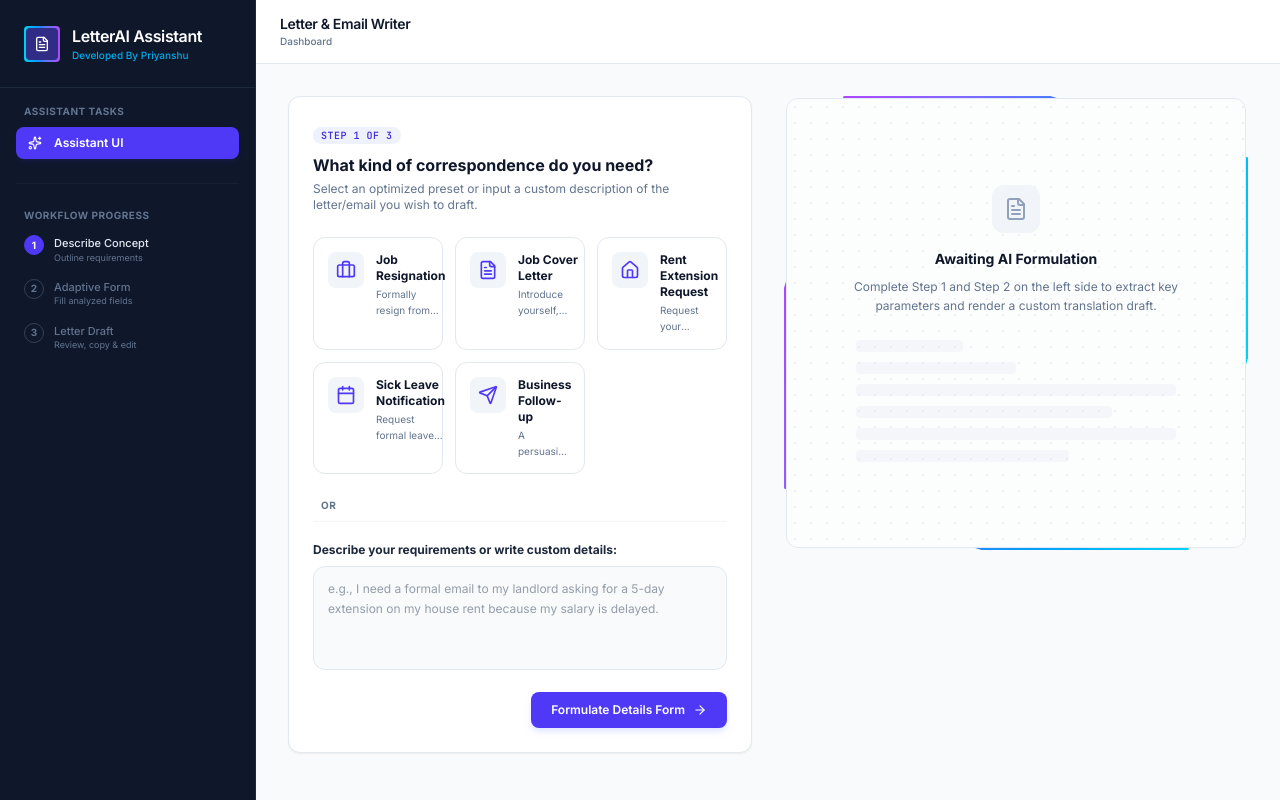
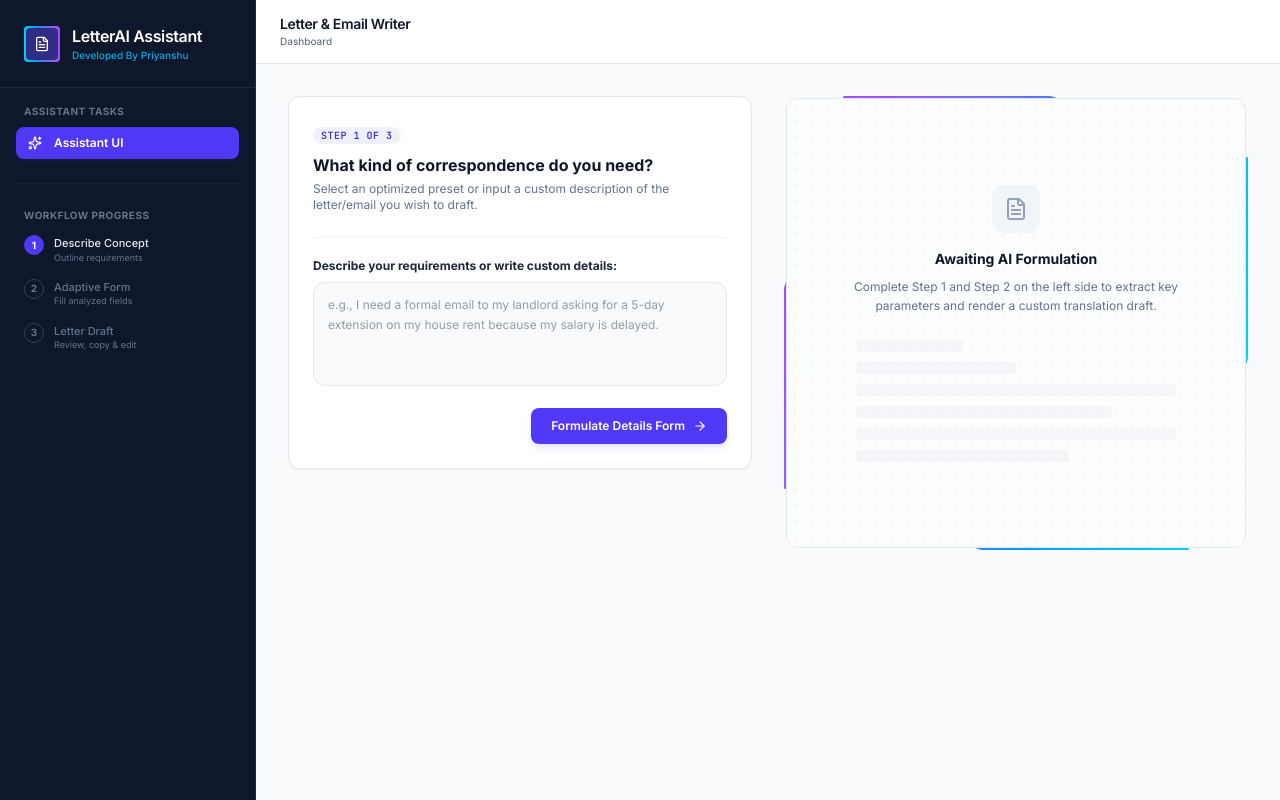
Before and after one commit to priyanshu-it/Letter-AI-Assistant, a React (Vite) app: page / in a window 1280 px wide. Built offline with nearby package versions, Linux system fonts and the light colour scheme.

Commit message:
src/components/StepOnePanel.tsx

```diff
--- a/src/components/StepOnePanel.tsx
+++ b/src/components/StepOnePanel.tsx
@@ -28,7 +28,7 @@ export function StepOnePanel({
         <p className="text-xs text-slate-500 mt-1">Select an optimized preset or input a custom description of the letter/email you wish to draft.</p>
       </div>
 
-      <div className="hidden sm:grid grid-cols-3 gap-3 mb-6">
+      {/* <div className="hidden sm:grid grid-cols-3 gap-3 mb-6">
         {PRESET_TOPICS.map((preset) => (
           <button
             key={preset.id}
@@ -52,6 +52,8 @@ export function StepOnePanel({
         ))}
       </div>
       <div className="hidden sm:block text-[10px] font-bold text-slate-500 uppercase tracking-wider mb-2 px-2">OR</div>
+      */}
+
       <form onSubmit={handleAnalyzeRequirements} className="space-y-4 border-t border-slate-100 pt-5">
         <div>
           <label htmlFor="input-topic" className="block text-xs font-bold text-slate-800 mb-2">
```
